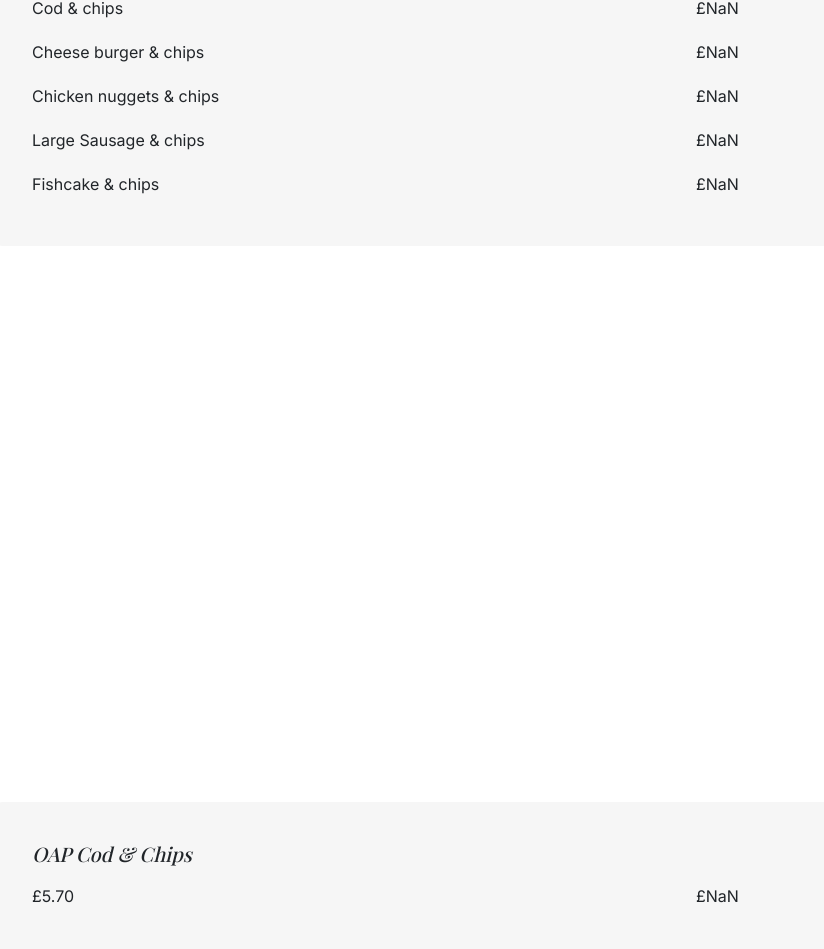
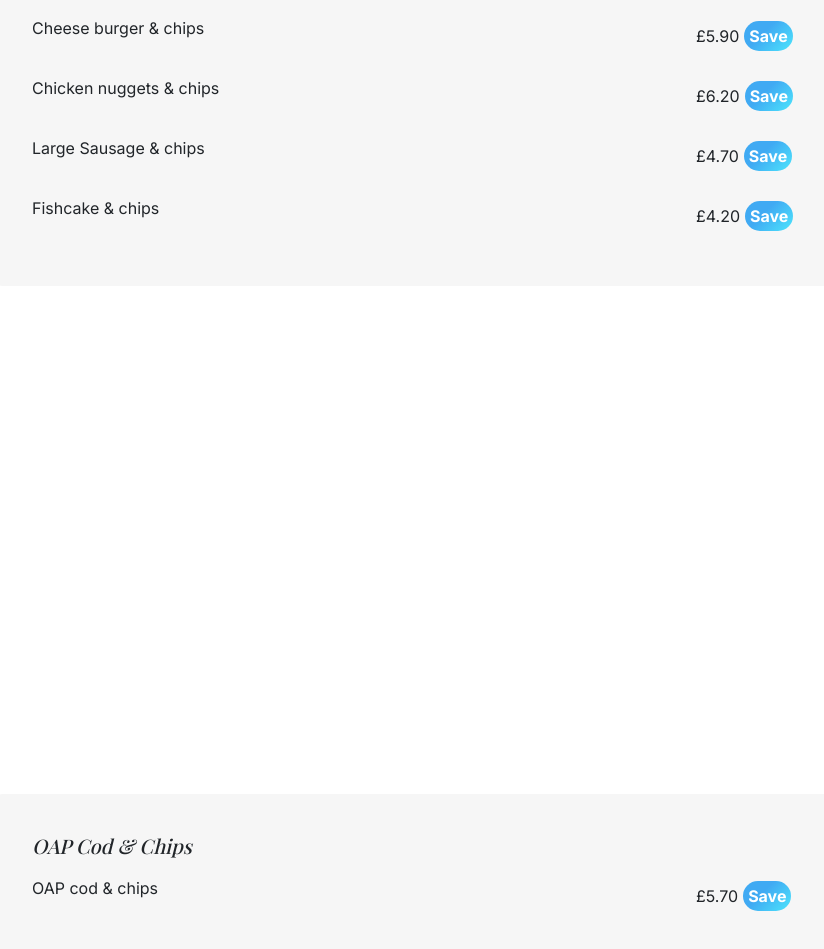
Before and after one commit to EvaSuper0115/fish-n-chips, a React (Create React App) app: page / in a window 1280 px wide. Shown: the part 10798-11747 px from the top of the page, without its empty margins (58-882 px from the left). Built offline with nearby package versions, Linux system fonts and the light colour scheme; a web font is replaced by a local one.

Commit message:
turned all menu items to variables

```diff
--- a/src/MenuMealDeal.js
+++ b/src/MenuMealDeal.js
@@ -1,16 +1,41 @@
 import React from "react";
 import MenuItemGrid from "./MenuItemGrid";
 export default function MenuMealDeal(props) {
+  const mealDealCodChipsPrice = [{ price: 7 }];
+  const mealDealCheeseBurgerChipsPrice = [{ price: 5.9 }];
+  const mealDealChickenNuggetChipsPrice = [{ price: 6.2 }];
+  const mealDealLargeSuasageChipsPrice = [{ price: 4.7 }];
+  const mealDealFishcakeChipsPrice = [{ price: 4.2 }];
   return (
     <div className="MenuOthers" id={props.menuDetails.menuHref}>
       <div className="section-padding">
         <div className="menu-card">
           <h3 className="itallic-subHeading">{`${props.menuDetails.menuTitle} (including a canned drink)`}</h3>
-          <MenuItemGrid food="Cod & chips" price={["£7"]} />
-          <MenuItemGrid food="Cheese burger & chips" price={["£5.90"]} />
-          <MenuItemGrid food="Chicken nuggets & chips" price={["£6.20"]} />
-          <MenuItemGrid food="Large Sausage & chips" price={["£4.70"]} />
-          <MenuItemGrid food="Fishcake & chips" price={["£4.20"]} />
+          <MenuItemGrid
+            food="Cod & chips"
+            price={mealDealCodChipsPrice}
+            button={props.button}
+          />
+          <MenuItemGrid
+            food="Cheese burger & chips"
+            price={mealDealCheeseBurgerChipsPrice}
+            button={props.button}
+          />
+          <MenuItemGrid
+            food="Chicken nuggets & chips"
+            price={mealDealChickenNuggetChipsPrice}
+            button={props.button}
+          />
+          <MenuItemGrid
+            food="Large Sausage & chips"
+            price={mealDealLargeSuasageChipsPrice}
+            button={props.button}
+          />
+          <MenuItemGrid
+            food="Fishcake & chips"
+            price={mealDealFishcakeChipsPrice}
+            button={props.button}
+          />
         </div>
       </div>
     </div>
--- a/src/MenuOAP.js
+++ b/src/MenuOAP.js
@@ -1,12 +1,17 @@
 import React from "react";
 import MenuItemGrid from "./MenuItemGrid";
 export default function MenuOAP(props) {
+  const OAPprice = [{ price: 5.7 }];
   return (
     <div className="MenuOthers" id={props.menuDetails.menuHref}>
       <div className="section-padding">
         <div className="menu-card">
           <h3 className="itallic-subHeading">{`${props.menuDetails.menuTitle} `}</h3>
-          <MenuItemGrid food="£5.70" price={[""]} />
+          <MenuItemGrid
+            food="OAP cod & chips"
+            price={OAPprice}
+            button={props.button}
+          />
         </div>
       </div>
     </div>
```
